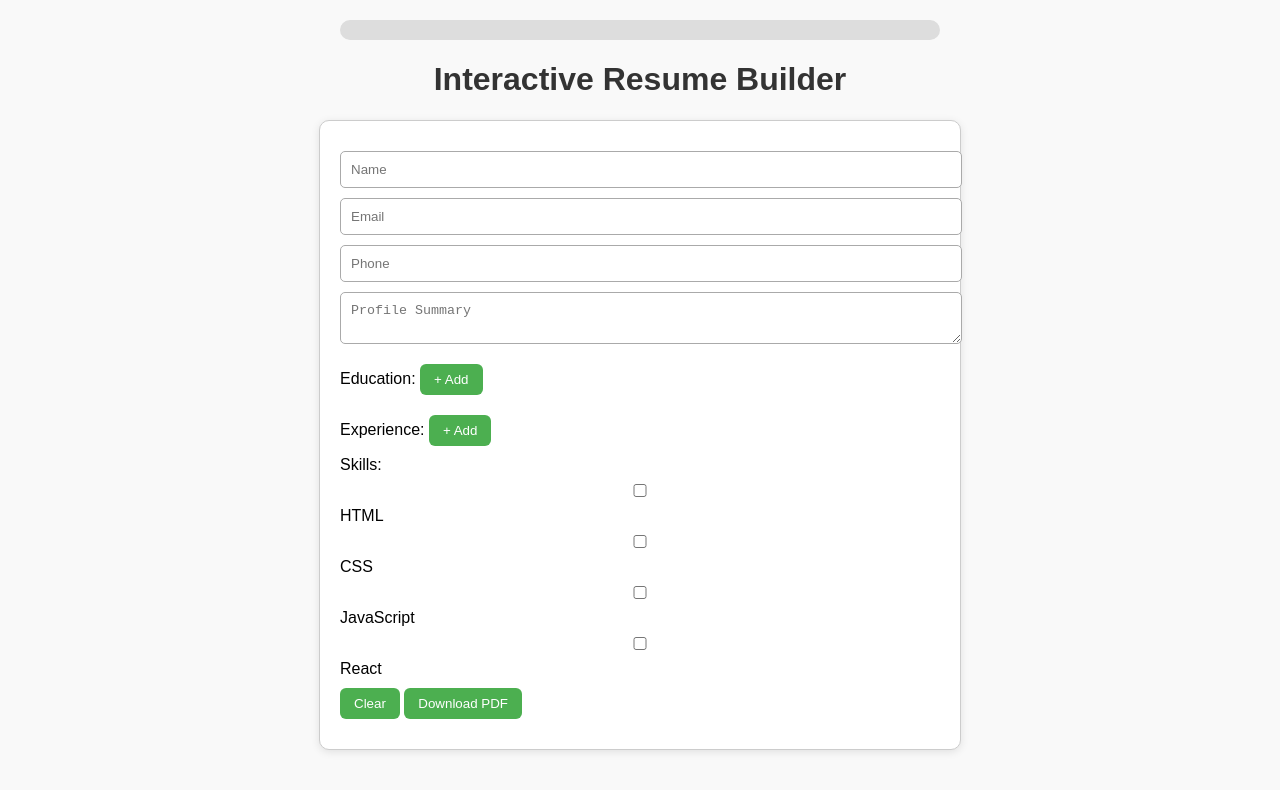
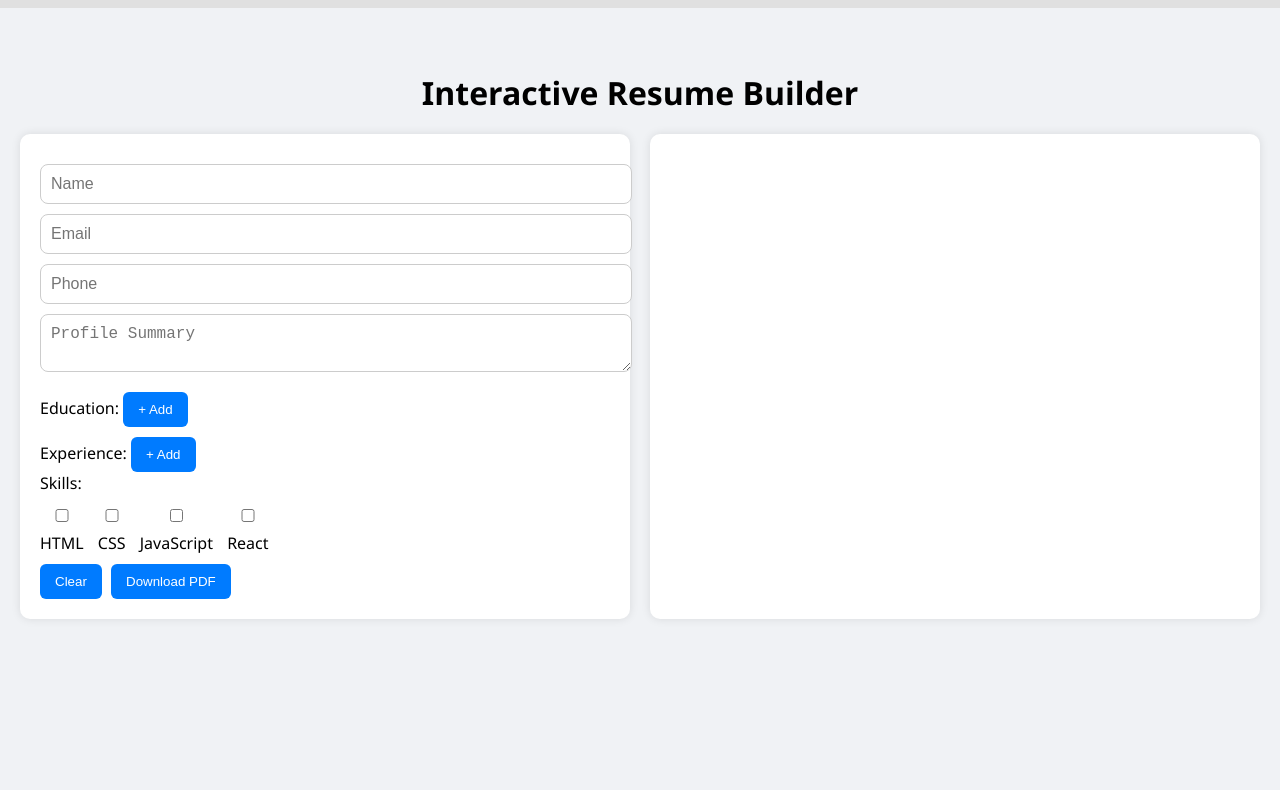
Before and after one commit to Maha-lakshmi-pandiri/interactive-resume-builder, a plain HTML site: page index.html in a window 1280 px wide. Drawn offline with Linux system fonts and the light colour scheme.

Commit message:
Update style.css with new version

```diff
--- a/style.css
+++ b/style.css
@@ -1,70 +1,89 @@
 body {
-  font-family: Arial, sans-serif;
-  margin: 20px;
-  padding: 0;
-  background-color: #f9f9f9;
+  font-family: 'Segoe UI', sans-serif;
+  margin: 0;
+  padding: 20px;
+  margin-top: 30px; /* Prevent overlap with progress bar */
+  background: #f0f2f5;
+  overflow-y: auto;
+}
+
+html {
+  overflow-y: scroll;
 }
 
 h1 {
   text-align: center;
-  color: #333;
+  margin-bottom: 20px;
 }
 
-form, #resume-preview {
-  background: #fff;
-  border: 1px solid #ccc;
+.container {
+  display: flex;
+  flex-wrap: wrap;
+  gap: 20px;
+  justify-content: center;
+}
+
+form, #resumePreview {
+  flex: 1 1 45%;
+  background: white;
+  padding: 20px;
   border-radius: 10px;
-  padding: 20px;
-  margin: 20px auto;
-  width: 90%;
-  max-width: 600px;
-  box-shadow: 0 2px 8px rgba(0,0,0,0.1);
+  box-shadow: 0 0 10px rgba(0,0,0,0.1);
   transition: all 0.3s ease;
+  min-width: 300px;
 }
 
 input, textarea {
   display: block;
   width: 100%;
+  padding: 10px;
   margin: 10px 0;
-  padding: 10px;
-  border: 1px solid #aaa;
-  border-radius: 5px;
+  border-radius: 8px;
+  border: 1px solid #ccc;
+  font-size: 16px;
 }
 
 button {
-  padding: 8px 14px;
-  margin: 10px 0;
+  padding: 10px 15px;
+  margin: 10px 5px 0 0;
   border: none;
-  background-color: #4CAF50;
+  background: #007bff;
   color: white;
   border-radius: 6px;
   cursor: pointer;
+  transition: background 0.3s;
 }
 
 button:hover {
-  background-color: #45a049;
+  background: #0056b3;
 }
 
-@media screen and (max-width: 600px) {
-  body {
-    font-size: 14px;
+.skills label {
+  margin-right: 10px;
+  display: inline-block;
+  margin-top: 5px;
+}
+
+@media (max-width: 768px) {
+  .container {
+    flex-direction: column;
   }
 }
 
-/* Progress Bar Styles */
+/* Progress Bar */
 .progress-container {
-  width: 90%;
-  max-width: 600px;
-  background: #ddd;
-  border-radius: 10px;
-  overflow: hidden;
-  height: 20px;
-  margin: 0 auto 20px;
+  height: 8px;
+  width: 100%;
+  background: #e0e0e0;
+  position: fixed;
+  top: 0;
+  left: 0;
+  z-index: 1000;
 }
 
-#progress-bar {
-  height: 100%;
+.progress-bar {
+  height: 8px;
   width: 0%;
-  background-color: #4CAF50;
-  transition: width 0.3s ease;
+  background: #007bff;
+  transition: width 0.3s ease-in-out;
 }
```
